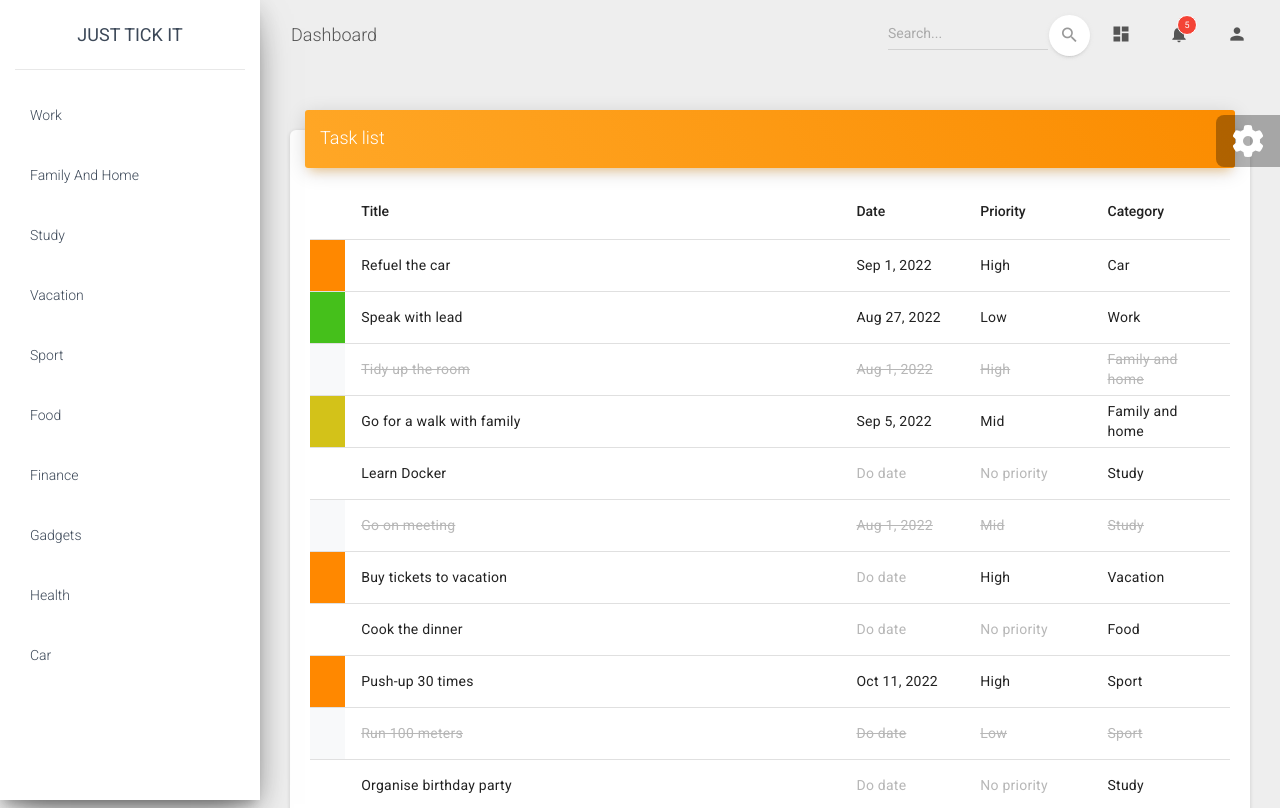
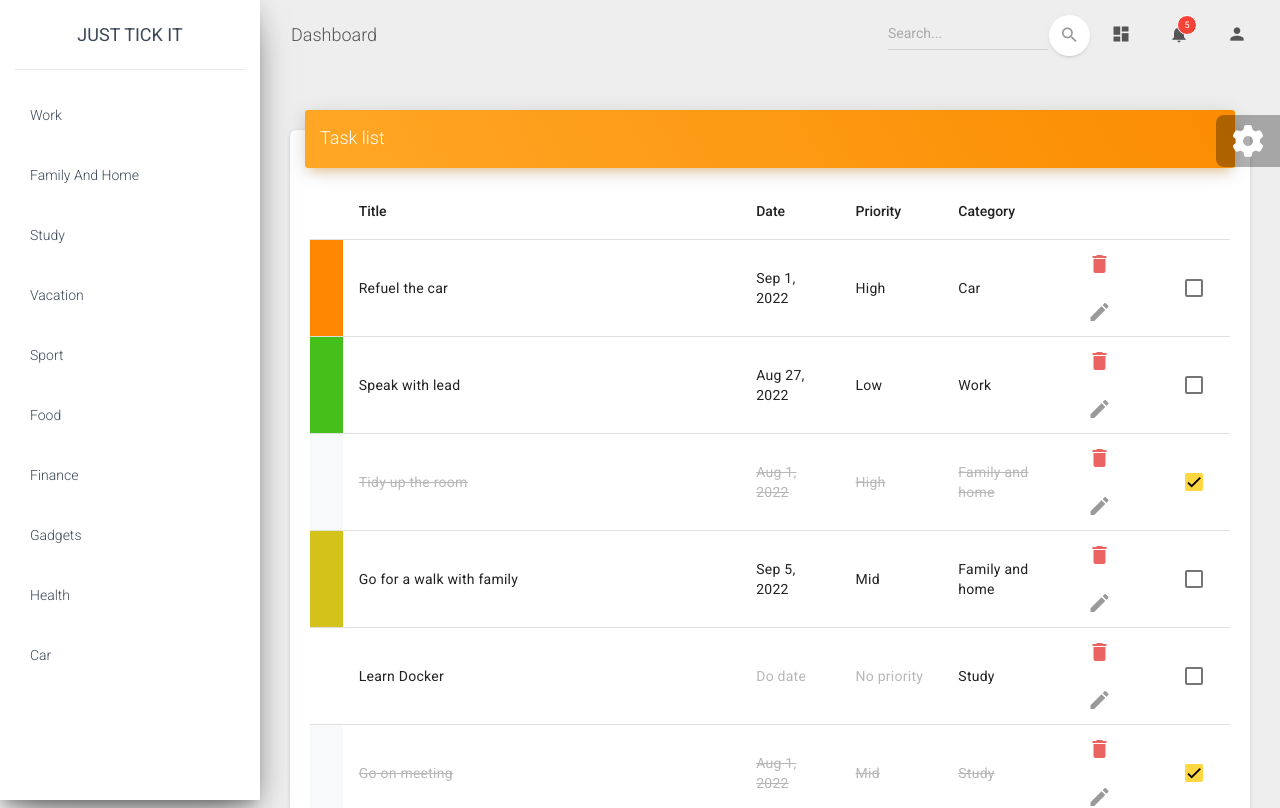
Before and after one commit to Vitaliistf/JustTickIt, an Angular app in the folder frontend/: page / in a window 1280 px wide. Shown: the top 808 px of the page. Built offline with nearby package versions, Linux system fonts and the light colour scheme.

Commit message:
Added editing and deleting straight from dashboard

```diff
--- a/frontend/src/app/app.module.ts
+++ b/frontend/src/app/app.module.ts
@@ -20,6 +20,7 @@
 import { ConfirmDialogComponent } from './dialog/confirm-dialog/confirm-dialog.component';
 import {MatDatepickerModule} from "@angular/material/datepicker";
 import { TaskDatePipe } from './pipes/task-date.pipe';
+import {MatCheckboxModule} from "@angular/material/checkbox";
 
 @NgModule({
   declarations: [
@@ -45,7 +46,8 @@
     MatOptionModule,
     MatSelectModule,
     MatDatepickerModule,
-    MatNativeDateModule
+    MatNativeDateModule,
+    MatCheckboxModule
   ],
   providers: [],
   bootstrap: [AppComponent]
--- a/frontend/src/app/components/tasks/tasks.component.css
+++ b/frontend/src/app/components/tasks/tasks.component.css
@@ -24,7 +24,7 @@
 }
 
 .col-operations {
-  width: 8%;
+  width: 10%;
 }
 
 .col-color {
@@ -34,3 +34,23 @@
 .col-date {
   width: 10% !important;
 }
+
+.delete-icon {
+  cursor: pointer;
+  color: #EA6561;
+  margin-left: 3px;
+  margin-right: 3px;
+}
+
+.edit-icon {
+  cursor: pointer;
+  color: #9A9A9A;
+  margin-left: 3px;
+  margin-right: 3px;
+}
+
+.mat-header-cell {
+  font-size: 1.063rem;
+  color: #9C27B0 !important;
+  font-weight: normal;
+}
--- a/frontend/src/app/components/tasks/tasks.component.html
+++ b/frontend/src/app/components/tasks/tasks.component.html
@@ -57,6 +57,31 @@
         </td>
       </ng-container>
 
+      <ng-container matColumnDef="operations">
+        <th mat-header-cell *matHeaderCellDef></th>
+        <td class="col-operations" mat-cell
+            *matCellDef="let task"
+            [class.completed]="task.completed">
+          <button mat-icon-button (click)="openDeleteDialog(task)" class="delete-icon">
+            <mat-icon aria-hidden="false">delete</mat-icon>
+          </button>
+          <button mat-icon-button (click)="openEditTaskDialog(task)" class="edit-icon">
+            <mat-icon aria-hidden="false">edit</mat-icon>
+          </button>
+        </td>
+      </ng-container>
+
+      <ng-container matColumnDef="select">
+        <th *matHeaderCellDef mat-header-cell></th>
+        <td *matCellDef="let task" class="col-select text-right" mat-cell>
+          <mat-checkbox
+            (click)="$event.stopPropagation()"
+            (change)="$event ? onToggleStatus(task) : null"
+            [checked]="task.completed">
+          </mat-checkbox>
+        </td>
+      </ng-container>
+
 
       <tr *matHeaderRowDef="displayedColumns;" mat-header-row></tr>
       <tr *matRowDef="let row; columns: displayedColumns;" mat-row></tr>
--- a/frontend/src/app/components/tasks/tasks.component.ts
+++ b/frontend/src/app/components/tasks/tasks.component.ts
@@ -13,6 +13,7 @@
 import {MatSort} from "@angular/material/sort";
 import {EditTaskDialogComponent} from "../../dialog/edit-task-dialog/edit-task-dialog.component";
 import {MatDialog} from "@angular/material/dialog";
+import {ConfirmDialogComponent} from "../../dialog/confirm-dialog/confirm-dialog.component";
 
 @Component({
   selector: 'app-tasks',
@@ -20,7 +21,8 @@
   styleUrls: ['./tasks.component.css']
 })
 export class TasksComponent implements OnInit {
-  displayedColumns: string[] = ['color', 'title', 'date', 'priority', 'category'];
+  displayedColumns: string[] =
+    ['color', 'title', 'date', 'priority', 'category', 'operations', 'select'];
 
   dataSource!: MatTableDataSource<Task>;
 
@@ -132,4 +134,25 @@
     )
   }
 
+  openDeleteDialog(task: Task) {
+    const dialogRef = this.dialog.open(ConfirmDialogComponent, {
+      maxWidth: '500px',
+      data: {
+        dialogTitle: 'Confirm action',
+        message: `Do you confirm deletion of task: "${task.title}"?`
+      },
+      autoFocus: false
+    });
+
+    dialogRef.afterClosed().subscribe(result => {
+      if(result) {
+        this.deleteTask.emit(task);
+      }
+    })
+  }
+
+  onToggleStatus(task: Task) {
+    task.completed = !task.completed;
+    this.updateTask.emit(task);
+  }
 }
--- a/frontend/src/styles.css
+++ b/frontend/src/styles.css
@@ -28,3 +28,8 @@
 .red {
   color: red;
 }
+
+.link {
+  text-decoration: underline;
+  cursor: pointer;
+}
```
